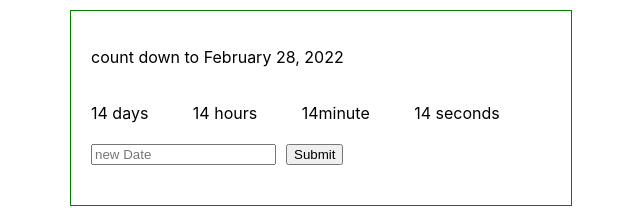
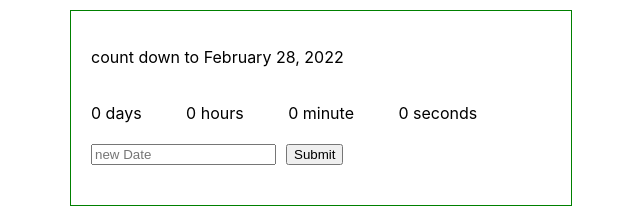
Before and after one commit to ekerintaiwoa/countdownapp, a React (Create React App) app: page / in a window 1280 px wide. Shown: the top 208 px of the page, without its empty margins (319-959 px from the left). Built offline with nearby package versions, Linux system fonts and the light colour scheme.

Commit message:
new commit

```diff
--- /dev/null
+++ b/src/components/Clock.js
@@ -0,0 +1,59 @@
+import  React ,{useState} from 'react'
+
+import { Component } from 'react/cjs/react.production.min'
+
+
+
+class Clock extends React.Component {
+
+    constructor(props) {
+
+      super(props) ;
+
+      this.state = {
+
+        days : 0 ,
+        minute : 0 ,
+        hours : 0 ,
+        seconds : 0
+
+
+      }
+
+
+
+
+
+    }
+
+
+
+
+
+    render() {
+
+
+    return(
+        <div>
+        <div className=" card-data"> {this.state.days} days </div>
+        <div className=" card-data"> {this.state.hours} hours   </div>
+        <div className=" card-data">{this.state.minute}  minute  </div>
+        <div className=" card-data"> {this.state.seconds} seconds </div>
+
+   </div>
+
+
+
+
+    )
+
+
+    }
+
+
+
+
+}
+
+
+export  default Clock
--- a/src/components/Countdown.js
+++ b/src/components/Countdown.js
@@ -1,6 +1,7 @@
 import React, {useState} from "react";
 import { Component } from "react/cjs/react.production.min";
 import './styles.css'
+import Clock from "./Clock";
 
 
 class Countdown extends React.Component {
@@ -43,13 +44,7 @@ class Countdown extends React.Component {
         <div className="card">
                 <div >  <p>  count down to {this.state.deadline}</p> </div>
 
-                <div>
-                    <div className=" card-data"> 14 days     </div>
-                    <div className=" card-data"> 14 hours    </div>
-                    <div className=" card-data"> 14minute     </div>
-                    <div className=" card-data"> 14 seconds  </div>
-
-               </div>
+               <Clock/>
                <div className="card-form">
                <input
                placeholder="new Date"
```
